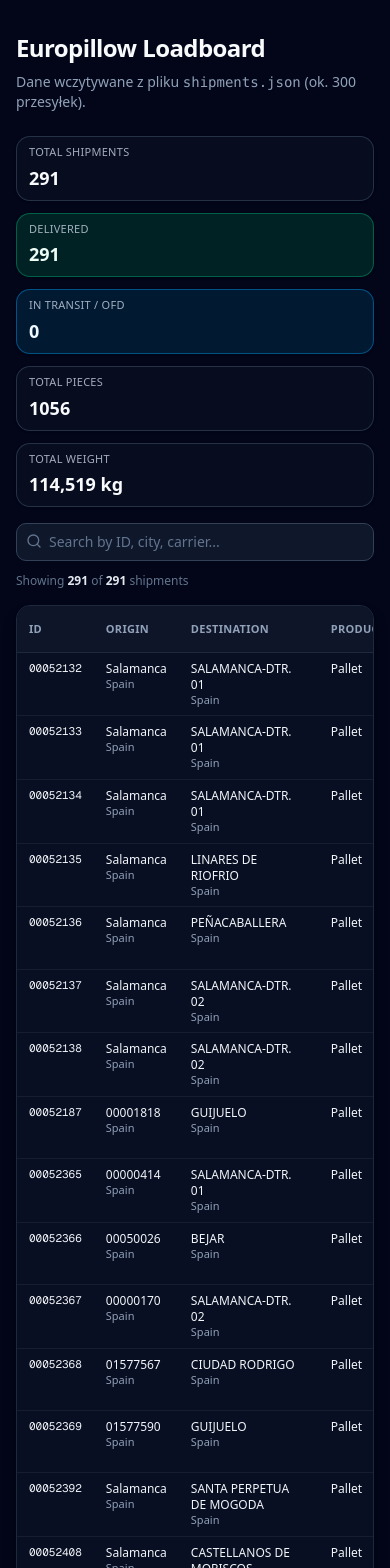
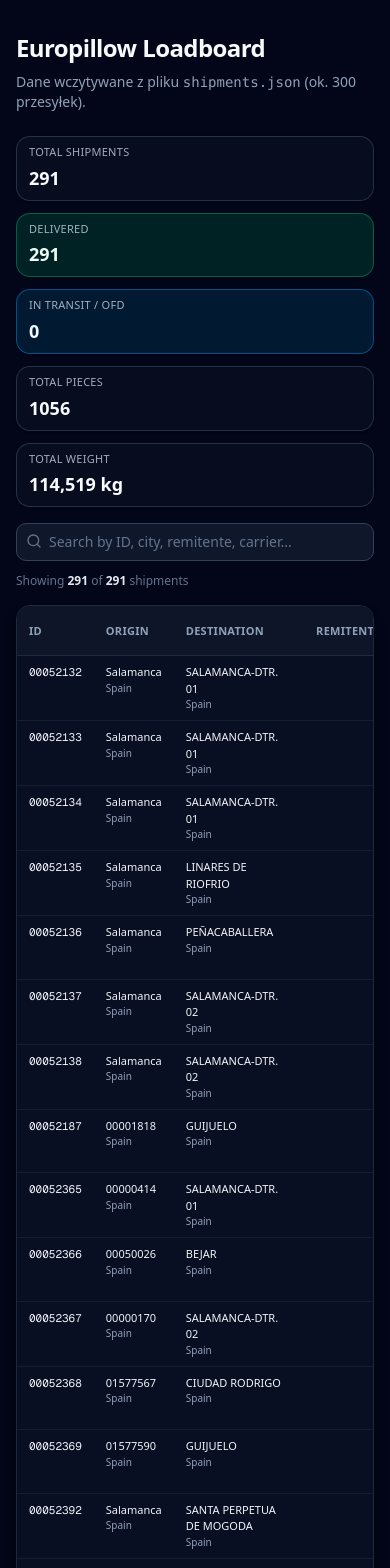
Before and after one commit to Przemek5000-dev/europillow-loadboard, a Next.js app: page /europillow in a window 390 px wide. Shown: the top 1568 px of the page. Built offline with nearby package versions, Linux system fonts and the light colour scheme.

Commit message:
Add financial columns to loadboard (portes, IVA, total, remitente)

```diff
--- a/components/EuropillowLoadboard.jsx
+++ b/components/EuropillowLoadboard.jsx
@@ -60,8 +60,23 @@ function formatDateTime(iso) {
 function fmtKg(n) {
   if (n == null) return "";
   return new Intl.NumberFormat(undefined, {
-    maximumFractionDigits: 1,
+    maximumFractionDigits: 0,
   }).format(n) + " kg";
+}
+
+function fmtMoney(n) {
+  if (n == null || n === "") return "";
+  const num =
+    typeof n === "string"
+      ? Number(n.replace(",", "."))
+      : n;
+  if (Number.isNaN(num)) return "";
+  return (
+    new Intl.NumberFormat("es-ES", {
+      minimumFractionDigits: 2,
+      maximumFractionDigits: 2,
+    }).format(num) + " €"
+  );
 }
 
 function normalizeShipment(raw) {
@@ -87,6 +102,19 @@ function normalizeShipment(raw) {
     lastCheckpointLabel: lastCheckpoint?.label ?? "",
     lastCheckpointTs: lastCheckpoint?.ts ?? null,
     contactName: raw.contact?.name ?? "",
+
+    // NOWE POLA z Excela
+    remitente: raw.remitente ?? "",
+    consignatario: raw.consignatario ?? "",
+    portes: raw.portes ?? null,
+    reexp: raw.reexp ?? null,
+    reemb: raw.reemb ?? null,
+    gReem: raw.g_reem ?? null,
+    desemb: raw.desemb ?? null,
+    seguro: raw.seguro ?? null,
+    iva: raw.iva ?? null,
+    total: raw.total ?? null,
+    paymentType: raw.payment_type ?? raw.forma_pago ?? "",
   };
 }
 
@@ -134,7 +162,9 @@ export default function EuropillowLoadboard({ initialShipments = [] }) {
         s.destCity.toLowerCase().includes(q) ||
         s.carrier.toLowerCase().includes(q) ||
         s.productType.toLowerCase().includes(q) ||
-        s.currentLoc.toLowerCase().includes(q)
+        s.currentLoc.toLowerCase().includes(q) ||
+        s.remitente.toLowerCase().includes(q) ||
+        s.consignatario.toLowerCase().includes(q)
       );
     });
   }, [normalized, search]);
@@ -143,6 +173,7 @@ export default function EuropillowLoadboard({ initialShipments = [] }) {
 
   return (
     <div className="space-y-4">
+      {/* KPI / summary cards */}
       <section className="grid gap-3 md:grid-cols-5">
         <SummaryCard label="Total shipments" value={stats.total} />
         <SummaryCard label="Delivered" value={stats.delivered} type="success" />
@@ -151,12 +182,13 @@ export default function EuropillowLoadboard({ initialShipments = [] }) {
         <SummaryCard label="Total weight" value={fmtKg(stats.totalWeight)} />
       </section>
 
+      {/* Search */}
       <section className="flex flex-col gap-3 md:flex-row md:items-center md:justify-between">
         <div className="relative w-full md:max-w-xs">
           <Search className="pointer-events-none absolute left-2.5 top-2.5 h-4 w-4 text-slate-500" />
           <input
             type="text"
-            placeholder="Search by ID, city, carrier..."
+            placeholder="Search by ID, city, remitente, carrier..."
             className="w-full rounded-lg border border-slate-700 bg-slate-900 px-8 py-2 text-sm text-slate-100 placeholder:text-slate-500 focus:border-emerald-500 focus:outline-none focus:ring-1 focus:ring-emerald-500"
             value={search}
             onChange={(e) => setSearch(e.target.value)}
@@ -164,23 +196,36 @@ export default function EuropillowLoadboard({ initialShipments = [] }) {
         </div>
 
         <p className="text-xs text-slate-500">
-          Showing <span className="font-semibold text-slate-200">{filtered.length}</span>{" "}
-          of <span className="font-semibold text-slate-200">{normalized.length}</span>{" "}
+          Showing{" "}
+          <span className="font-semibold text-slate-200">{filtered.length}</span> of{" "}
+          <span className="font-semibold text-slate-200">{normalized.length}</span>{" "}
           shipments
         </p>
       </section>
 
+      {/* TABLE */}
       <section className="overflow-x-auto rounded-xl border border-slate-800 bg-slate-900/60 shadow-lg shadow-black/40">
-        <table className="min-w-full border-collapse text-xs md:text-sm">
+        <table className="min-w-full border-collapse text-[11px] md:text-xs">
           <thead className="bg-slate-900/80">
-            <tr className="border-b border-slate-800 text-[11px] uppercase tracking-wide text-slate-400">
+            <tr className="border-b border-slate-800 uppercase tracking-wide text-slate-400">
               <Th>ID</Th>
               <Th>Origin</Th>
               <Th>Destination</Th>
+              <Th>Remitente</Th>
+              <Th>Consignatario</Th>
+              <Th className="text-right">Pieces</Th>
+              <Th className="text-right">Weight</Th>
+              <Th className="text-right">Portes</Th>
+              <Th className="text-right">Reexp.</Th>
+              <Th className="text-right">Reemb.</Th>
+              <Th className="text-right">G.Reem.</Th>
+              <Th className="text-right">Desemb.</Th>
+              <Th className="text-right">Seguro</Th>
+              <Th className="text-right">I.V.A</Th>
+              <Th className="text-right">Total</Th>
+              <Th className="text-center">?</Th>
               <Th>Product</Th>
               <Th>Carrier</Th>
-              <Th className="text-right">Pieces</Th>
-              <Th className="text-right">Weight</Th>
               <Th>Status</Th>
               <Th>ETA</Th>
               <Th>Last seen</Th>
@@ -192,7 +237,10 @@ export default function EuropillowLoadboard({ initialShipments = [] }) {
           <tbody>
             {filtered.length === 0 ? (
               <tr>
-                <td colSpan={13} className="px-4 py-6 text-center text-sm text-slate-500">
+                <td
+                  colSpan={24}
+                  className="px-4 py-6 text-center text-sm text-slate-500"
+                >
                   No shipments match your filters.
                 </td>
               </tr>
@@ -202,35 +250,63 @@ export default function EuropillowLoadboard({ initialShipments = [] }) {
                   key={s.id}
                   className="border-b border-slate-800/60 hover:bg-slate-800/60"
                 >
+                  {/* ID */}
                   <Td className="font-mono text-[11px] md:text-xs">{s.id}</Td>
 
+                  {/* Origin */}
                   <Td>
                     <div className="flex flex-col">
                       <span className="font-medium">{s.originCity}</span>
-                      <span className="text-[11px] text-slate-400">
+                      <span className="text-[10px] text-slate-400">
                         {s.originCountry}
                       </span>
                     </div>
                   </Td>
 
+                  {/* Destination */}
                   <Td>
                     <div className="flex flex-col">
                       <span className="font-medium">{s.destCity}</span>
-                      <span className="text-[11px] text-slate-400">
+                      <span className="text-[10px] text-slate-400">
                         {s.destCountry}
                       </span>
                     </div>
                   </Td>
 
-                  <Td>{s.productType}</Td>
-                  <Td>{s.carrier}</Td>
+                  {/* Remitente */}
+                  <Td>{s.remitente}</Td>
+                  {/* Consignatario */}
+                  <Td>{s.consignatario}</Td>
+
+                  {/* Pieces / weight */}
                   <Td className="text-right tabular-nums">{s.pieces ?? ""}</Td>
                   <Td className="text-right tabular-nums">{fmtKg(s.weightKg)}</Td>
 
+                  {/* Money columns */}
+                  <Td className="text-right tabular-nums">{fmtMoney(s.portes)}</Td>
+                  <Td className="text-right tabular-nums">{fmtMoney(s.reexp)}</Td>
+                  <Td className="text-right tabular-nums">{fmtMoney(s.reemb)}</Td>
+                  <Td className="text-right tabular-nums">{fmtMoney(s.gReem)}</Td>
+                  <Td className="text-right tabular-nums">{fmtMoney(s.desemb)}</Td>
+                  <Td className="text-right tabular-nums">{fmtMoney(s.seguro)}</Td>
+                  <Td className="text-right tabular-nums">{fmtMoney(s.iva)}</Td>
+                  <Td className="text-right font-semibold tabular-nums">
+                    {fmtMoney(s.total)}
+                  </Td>
+
+                  {/* ? (P / R / cokolwiek) */}
+                  <Td className="text-center">{s.paymentType}</Td>
+
+                  {/* Product / carrier */}
+                  <Td>{s.productType}</Td>
+                  <Td>{s.carrier}</Td>
+
+                  {/* Status */}
                   <Td>
                     <StatusPill status={s.status} />
                   </Td>
 
+                  {/* Dates / locations */}
                   <Td>{formatDateTime(s.eta)}</Td>
                   <Td>{formatDateTime(s.lastSeen)}</Td>
                   <Td>{s.currentLoc}</Td>
@@ -238,7 +314,7 @@ export default function EuropillowLoadboard({ initialShipments = [] }) {
                   <Td>
                     <div className="flex flex-col">
                       <span>{s.lastCheckpointLabel}</span>
-                      <span className="text-[11px] text-slate-400">
+                      <span className="text-[10px] text-slate-400">
                         {formatDateTime(s.lastCheckpointTs)}
                       </span>
                     </div>
@@ -277,9 +353,7 @@ function SummaryCard({ label, value, type }) {
 
 function Th({ children, className = "" }) {
   return (
-    <th className={`px-3 py-2 text-left align-middle ${className}`}>
-      {children}
-    </th>
+    <th className={`px-3 py-2 text-left align-middle ${className}`}>{children}</th>
   );
 }
 
```
